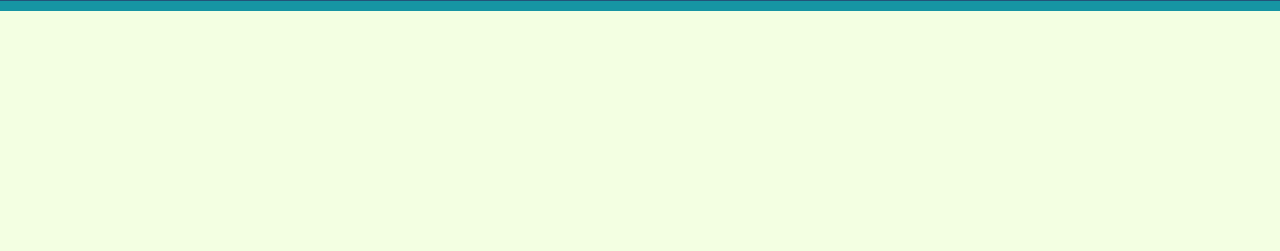
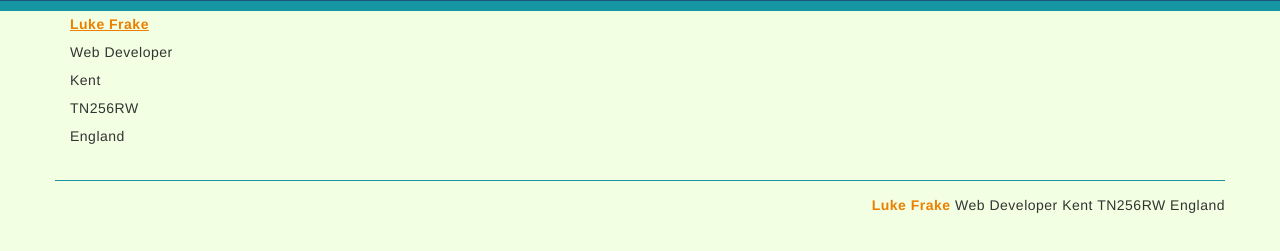
Before and after one commit to lukefrake/lukesite, a website: page dist/about/index.html in a window 1280 px wide. Shown: the part 63-314 px from the top of the page. Drawn offline with nearby package versions, Linux system fonts and the light colour scheme.

Commit message:
adding schema

```diff
--- /dev/null
+++ b/src/styles/footer.scss
@@ -0,0 +1,13 @@
+.footerContainer {
+	margin-top: 30px;
+	border-top: 1px solid $navBorder;
+	padding: 10px 0;
+	a, div {
+		display: inline-block;
+		text-align: right;
+	}
+}
+
+.footerInner {
+	width: 100%;
+}
--- a/src/styles/styles.scss
+++ b/src/styles/styles.scss
@@ -48,3 +48,5 @@ a {
 @import 'navbar';
 
 @import 'skills';
+
+@import 'footer';
```
Also changed, not shown: dist/about/index.html, dist/contact/index.html, dist/css/styles.css, dist/css/styles.min.css, dist/index.html, 4 other files.
